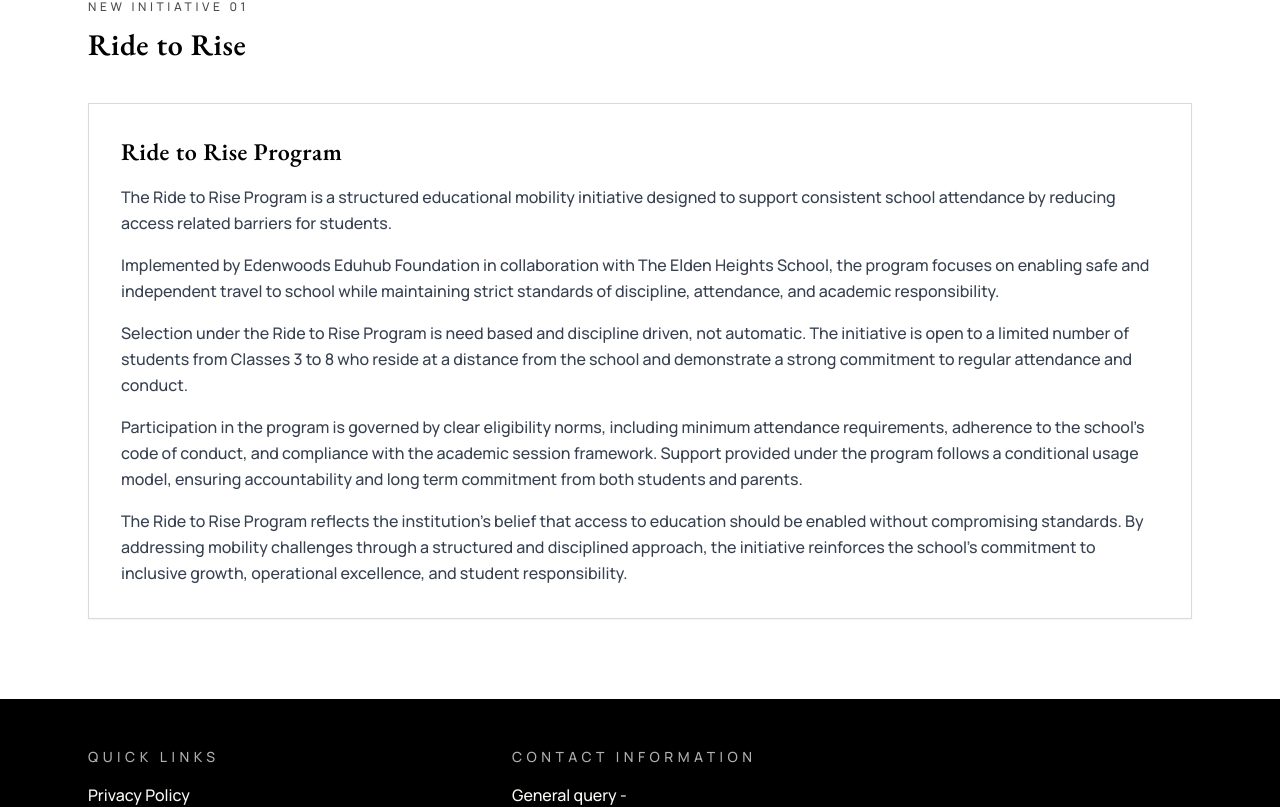
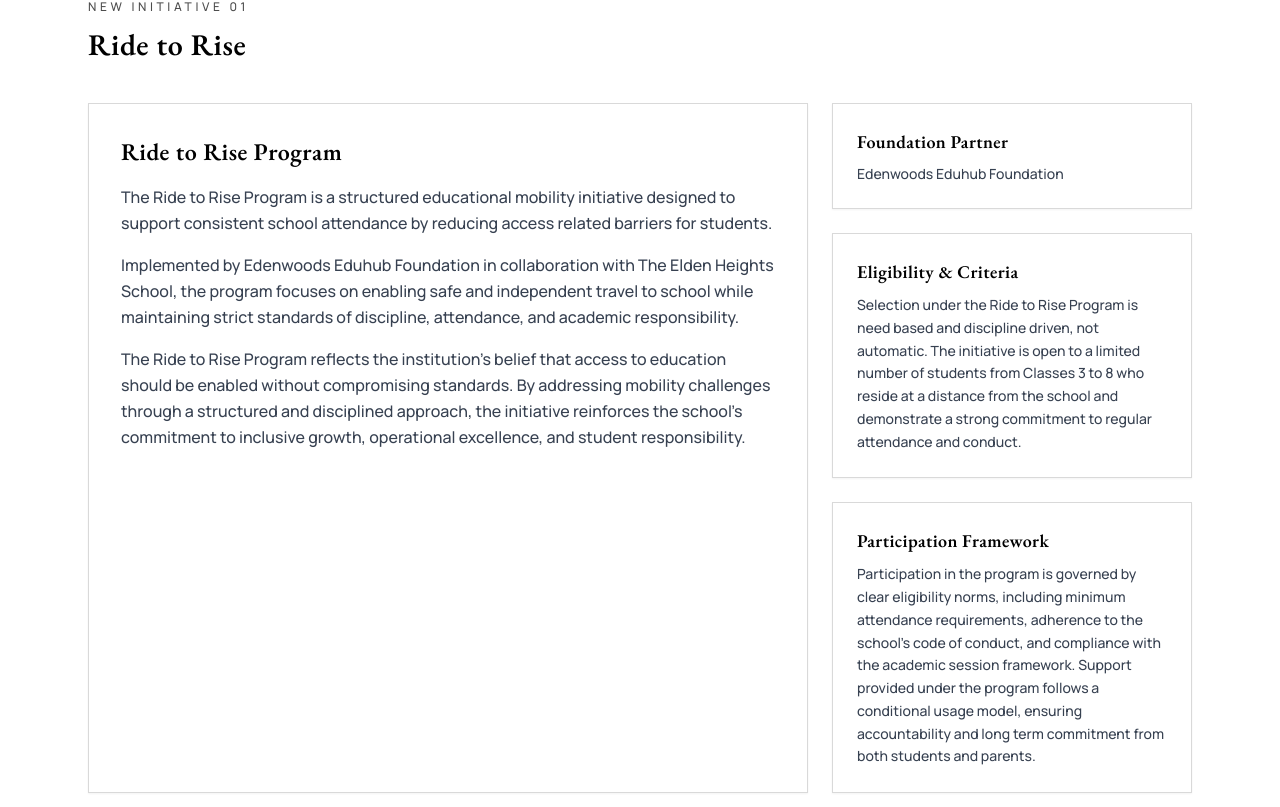
Before and after one commit to imagicity-stack/Mount-Litera-Website, a Next.js app: page /new-initiatives in a window 1280 px wide. Shown: the part 534-1341 px from the top of the page. Built offline with nearby package versions, Linux system fonts and the light colour scheme.

Commit message:
Refine Ride to Rise layout

```diff
--- a/pages/new-initiatives.js
+++ b/pages/new-initiatives.js
@@ -2,13 +2,18 @@ import Seo from '@/components/Seo';
 import Navbar from '@/components/Navbar';
 import Footer from '@/components/Footer';
 
-const rideToRiseDetails = [
+const rideToRiseDetails = {
+  overview:
     'The Ride to Rise Program is a structured educational mobility initiative designed to support consistent school attendance by reducing access related barriers for students.',
+  implementation:
     'Implemented by Edenwoods Eduhub Foundation in collaboration with The Elden Heights School, the program focuses on enabling safe and independent travel to school while maintaining strict standards of discipline, attendance, and academic responsibility.',
+  eligibility:
     'Selection under the Ride to Rise Program is need based and discipline driven, not automatic. The initiative is open to a limited number of students from Classes 3 to 8 who reside at a distance from the school and demonstrate a strong commitment to regular attendance and conduct.',
+  criteria:
     'Participation in the program is governed by clear eligibility norms, including minimum attendance requirements, adherence to the school’s code of conduct, and compliance with the academic session framework. Support provided under the program follows a conditional usage model, ensuring accountability and long term commitment from both students and parents.',
+  impact:
     'The Ride to Rise Program reflects the institution’s belief that access to education should be enabled without compromising standards. By addressing mobility challenges through a structured and disciplined approach, the initiative reinforces the school’s commitment to inclusive growth, operational excellence, and student responsibility.'
-];
+};
 
 export default function NewInitiativesPage() {
   return (
@@ -37,13 +42,28 @@ export default function NewInitiativesPage() {
                 <h2 className="text-3xl font-semibold text-black">Ride to Rise</h2>
               </div>
 
+              <div className="grid gap-6 lg:grid-cols-[minmax(0,2fr)_minmax(0,1fr)]">
                 <div className="border border-black/15 bg-ivory/70 p-8 space-y-4 shadow-sm">
                   <h3 className="text-2xl font-semibold text-black">Ride to Rise Program</h3>
-                {rideToRiseDetails.map((detail) => (
-                  <p key={detail} className="text-gray-700 leading-relaxed">
-                    {detail}
-                  </p>
-                ))}
+                  <p className="text-gray-700 leading-relaxed">{rideToRiseDetails.overview}</p>
+                  <p className="text-gray-700 leading-relaxed">{rideToRiseDetails.implementation}</p>
+                  <p className="text-gray-700 leading-relaxed">{rideToRiseDetails.impact}</p>
+                </div>
+
+                <div className="space-y-6">
+                  <div className="border border-black/15 bg-ivory/80 p-6 space-y-2 shadow-sm">
+                    <h4 className="text-lg font-semibold text-black">Foundation Partner</h4>
+                    <p className="text-sm text-gray-700">Edenwoods Eduhub Foundation</p>
+                  </div>
+                  <div className="border border-black/15 bg-ivory/80 p-6 space-y-2 shadow-sm">
+                    <h4 className="text-lg font-semibold text-black">Eligibility &amp; Criteria</h4>
+                    <p className="text-sm text-gray-700 leading-relaxed">{rideToRiseDetails.eligibility}</p>
+                  </div>
+                  <div className="border border-black/15 bg-ivory/80 p-6 space-y-2 shadow-sm">
+                    <h4 className="text-lg font-semibold text-black">Participation Framework</h4>
+                    <p className="text-sm text-gray-700 leading-relaxed">{rideToRiseDetails.criteria}</p>
+                  </div>
+                </div>
               </div>
             </div>
           </section>
```
Lines whose indentation alone changed are shown as unchanged.
